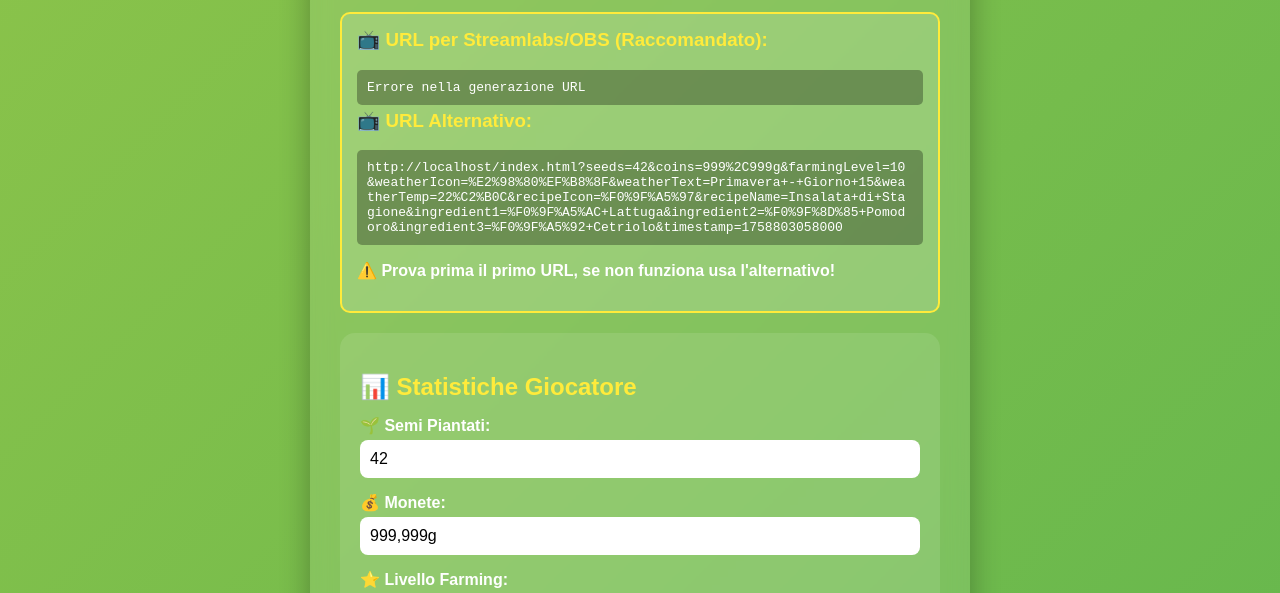
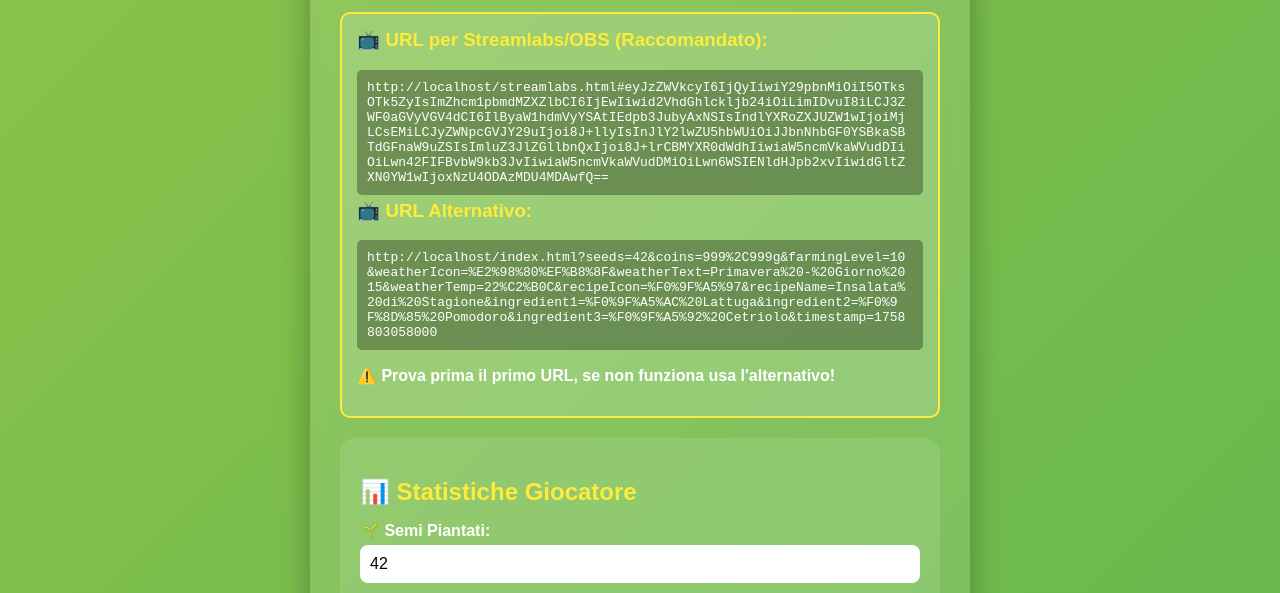
Before and after one commit to vincilisi/overlay, a plain HTML site: page controllo-streamlabs.html in a window 1280 px wide. Shown: the part 142-735 px from the top of the page. Drawn offline with Linux system fonts and the light colour scheme.

Commit message:
Fix errore generazione URL + debug avanzato

```diff
--- a/controllo-streamlabs.html
+++ b/controllo-streamlabs.html
@@ -271,6 +271,7 @@
 
             <div class="quick-buttons">
                 <button class="button" onclick="testSistema()">🧪 Test Completo</button>
+                <button class="button" onclick="debugGenerazione()">🔍 Debug URL</button>
                 <button class="button" onclick="copiaURL()">📋 Copia URL Principale</button>
                 <button class="button" onclick="copiaURLAlternativo()">📋 Copia URL Alternativo</button>
             </div>
@@ -285,13 +286,23 @@
             try {
                 const baseURL = window.location.origin + '/streamlabs.html';
                 const data = raccogliDati();
-                const encoded = btoa(JSON.stringify(data));
+                console.log('📦 Dati da codificare:', data);
+
+                // Converti in stringa JSON
+                const jsonString = JSON.stringify(data);
+                console.log('📝 JSON string:', jsonString);
+
+                // Codifica in Base64 (gestisce anche caratteri speciali)
+                const encoded = btoa(unescape(encodeURIComponent(jsonString)));
+                console.log('🔐 Encoded:', encoded.substring(0, 50) + '...');
+
                 const fullURL = baseURL + '#' + encoded;
                 console.log('🔗 URL Streamlabs generato:', fullURL);
                 return fullURL;
             } catch (error) {
                 console.error('❌ Errore generazione URL Streamlabs:', error);
-                return 'Errore nella generazione URL';
+                console.error('❌ Stack trace:', error.stack);
+                return 'Errore: ' + error.message;
             }
         }
 
@@ -300,13 +311,24 @@
             try {
                 const baseURL = window.location.origin + '/index.html';
                 const data = raccogliDati();
-                const params = new URLSearchParams(data);
-                const fullURL = baseURL + '?' + params.toString();
+                console.log('📦 Dati per URL params:', data);
+
+                // Crea manualmente i parametri per evitare problemi con emoji
+                const params = [];
+                for (const [key, value] of Object.entries(data)) {
+                    if (value !== null && value !== undefined) {
+                        params.push(encodeURIComponent(key) + '=' + encodeURIComponent(value));
+                    }
+                }
+
+                const queryString = params.join('&');
+                const fullURL = baseURL + '?' + queryString;
                 console.log('🔗 URL Alternativo generato:', fullURL);
                 return fullURL;
             } catch (error) {
                 console.error('❌ Errore generazione URL alternativo:', error);
-                return 'Errore nella generazione URL';
+                console.error('❌ Stack trace:', error.stack);
+                return 'Errore: ' + error.message;
             }
         }
 
@@ -418,6 +440,35 @@
             }
         }
 
+        // Debug generazione URL
+        function debugGenerazione() {
+            console.log('🔍 === DEBUG GENERAZIONE URL ===');
+            console.log('🌐 Origin:', window.location.origin);
+
+            const data = raccogliDati();
+            console.log('📊 Dati raccolti:', data);
+
+            console.log('🧪 Test btoa...');
+            try {
+                const testString = '{"test":"hello"}';
+                const testEncoded = btoa(testString);
+                console.log('✅ btoa funziona:', testEncoded);
+            } catch (e) {
+                console.error('❌ btoa non funziona:', e);
+            }
+
+            console.log('🧪 Test encodeURIComponent...');
+            try {
+                const testEmoji = encodeURIComponent('🌱');
+                console.log('✅ encodeURIComponent funziona:', testEmoji);
+            } catch (e) {
+                console.error('❌ encodeURIComponent non funziona:', e);
+            }
+
+            aggiornaURLMostrato();
+            showMessage('🔍 Debug completato! Controlla la console (F12)');
+        }
+
         // Test completo del sistema
         function testSistema() {
             salvaData();
```
